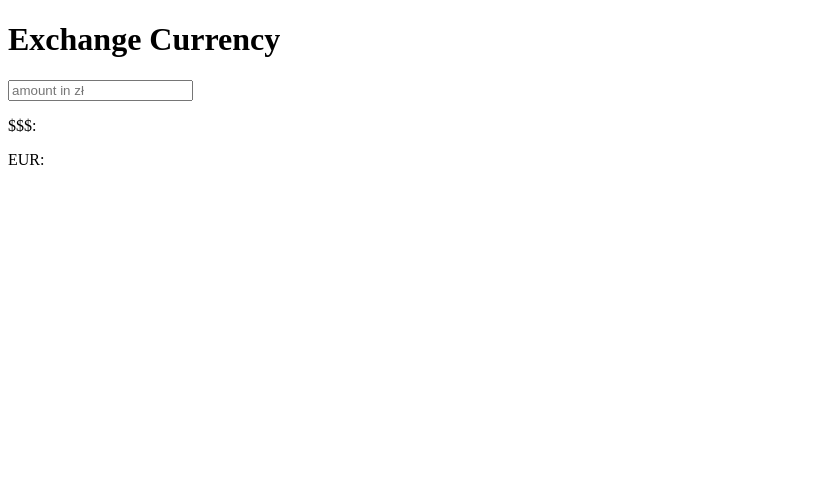
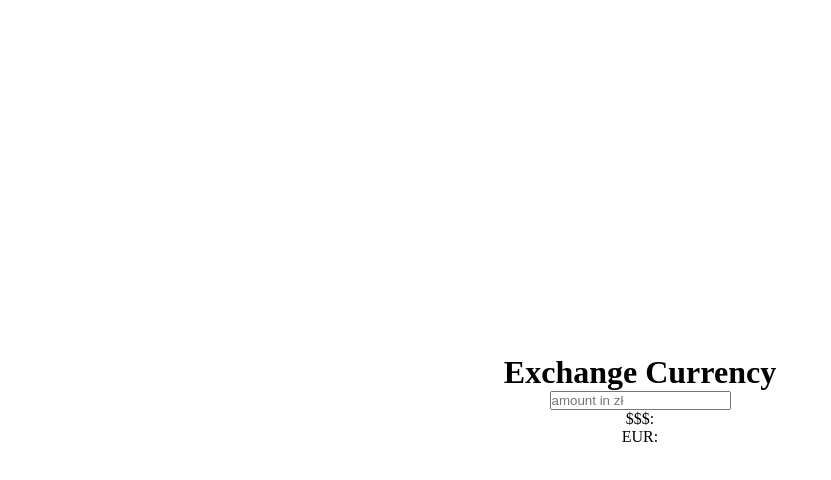
Before and after one commit to Sylwuchaa/ExchangeCurrency-lern-react, a plain HTML site: page index.html in a window 1280 px wide. Shown: the whole page, without its empty margins (0-831 px from the left). Drawn offline with nearby package versions, Linux system fonts and the light colour scheme.

Commit message:
added style

```diff
--- a/style.css
+++ b/style.css
@@ -1,3 +1,19 @@
+* {
+  margin: 0;
+  padding: 0;
+  box-sizing: border-box;
+}
+
+
 .alert {
   color: red;
 }
+
+.container {
+  display: flex;
+  height: 100vh;
+  text-align: center;
+  flex-direction: column;
+  justify-content: center;
+  align-items: center;
+}
```
